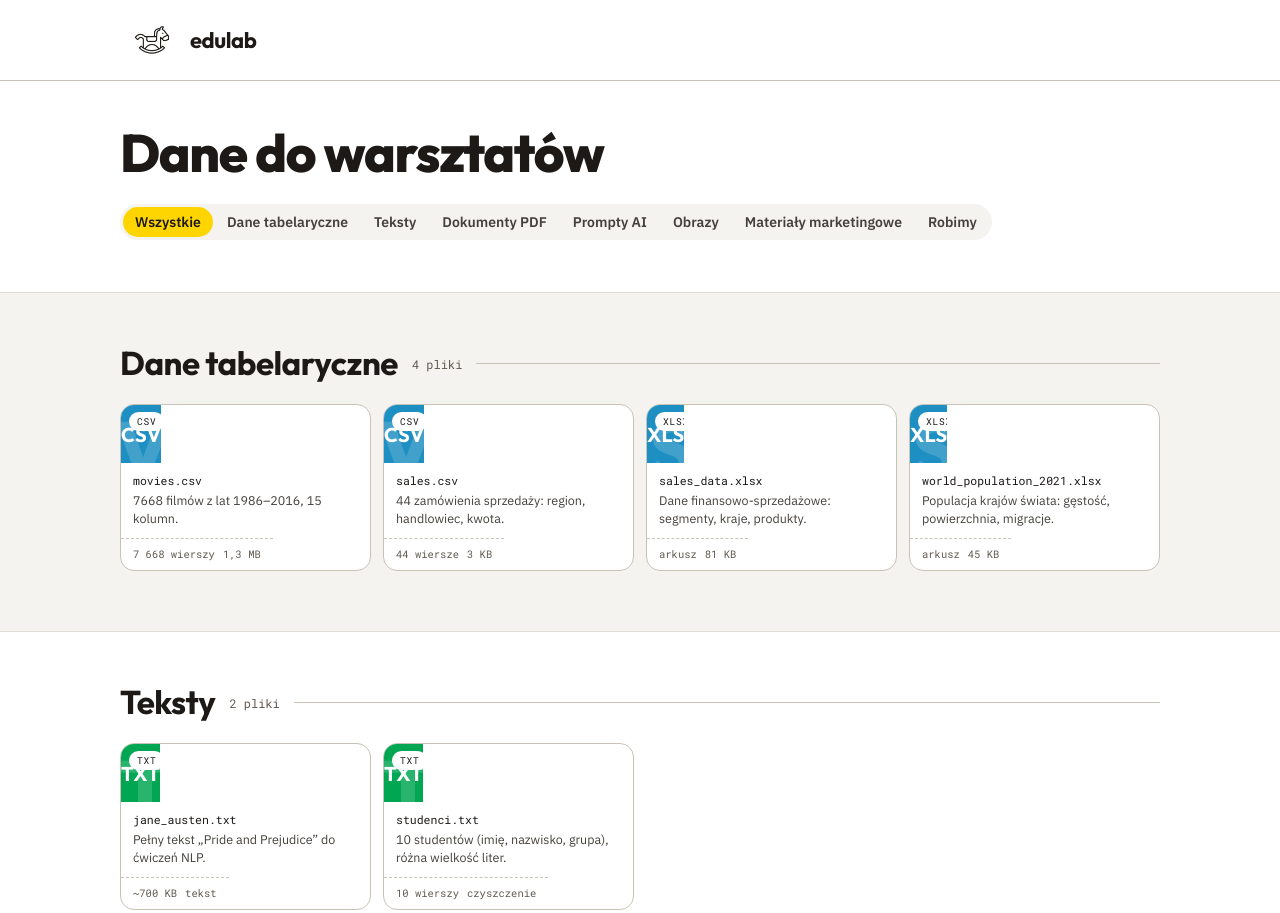
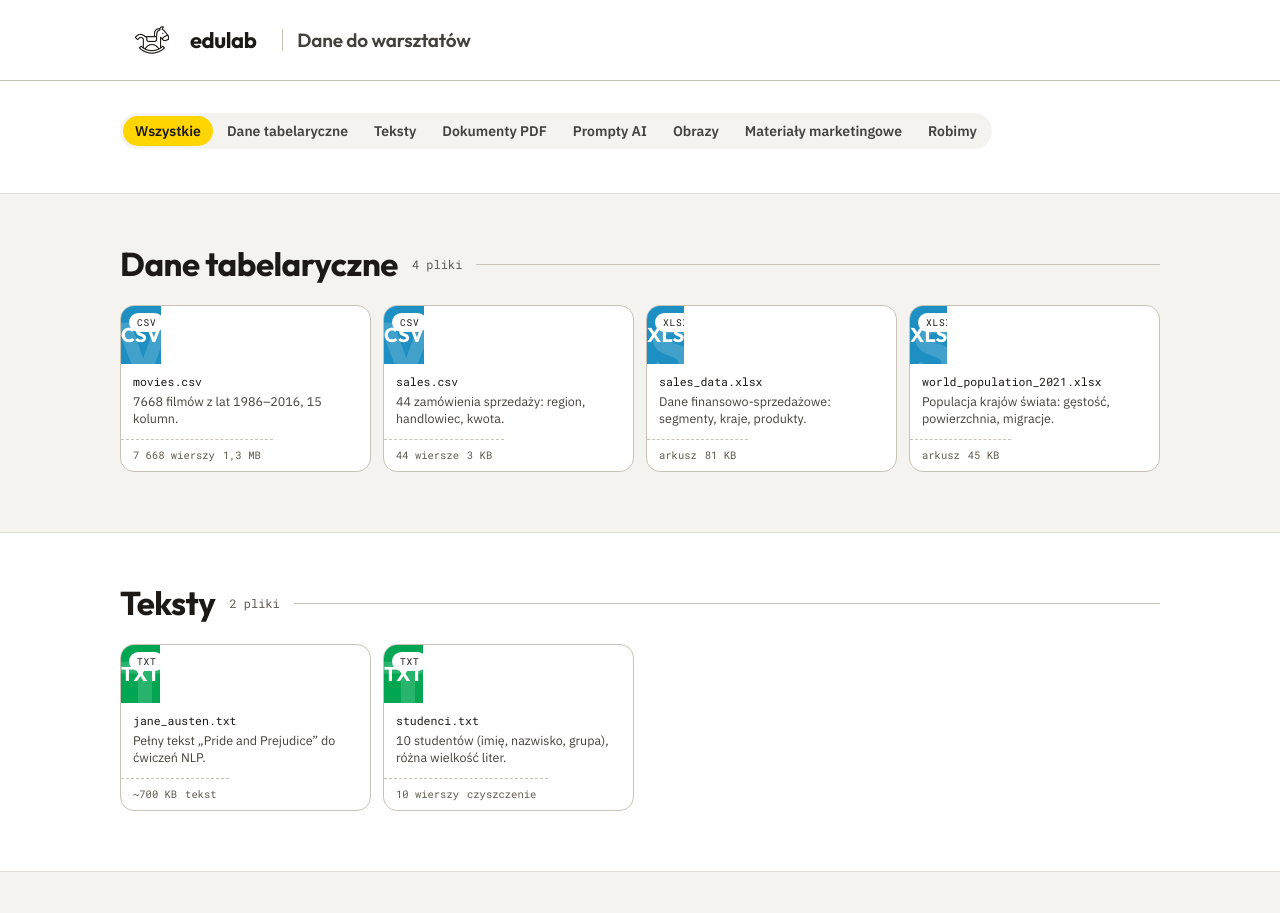
Before and after one commit to workszop/data, a plain HTML site: page index.html in a window 1280 px wide. Shown: the top 913 px of the page. Drawn offline with Linux system fonts and the light colour scheme.

Commit message:
Move app title into the edulab top bar
Co-Authored-By: Claude Opus 5.5 <noreply@anthropic.com>

```diff
--- a/index.html
+++ b/index.html
@@ -30,20 +30,20 @@
   }
   .edu-logo { width: 64px; height: 64px; display: block; margin-right: -6px; }
   .edu-wordmark { font-family: var(--font-display); font-weight: 700; font-size: 22px; letter-spacing: -.02em; color: var(--ink); }
+  .edu-app-title {
+    margin: 0 0 0 14px; padding-left: 14px; border-left: 1px solid var(--line-2, #d9d3c7);
+    font-family: var(--font-display); font-weight: 600; font-size: 19px; letter-spacing: -.01em; line-height: 1.2;
+    color: var(--ink-2, #4a4540); white-space: nowrap; overflow: hidden; text-overflow: ellipsis; min-width: 0; flex: 0 1 auto;
+  }
 
   /* ─── Layout shell ─── */
   main { margin: 0; padding: 0; }
 
   /* ─── Page header ─── */
-  .page-head { max-width: 1100px; margin: 0 auto; padding: 44px 30px 52px; text-align: left; }
-  .app-title {
-    font-family: var(--font-display); font-weight: 800;
-    font-size: clamp(2.3rem, 5vw, 3.3rem); letter-spacing: -.025em;
-    line-height: 1.05; color: var(--ink); margin: 0;
-  }
+  .page-head { max-width: 1100px; margin: 0 auto; padding: 32px 30px 44px; text-align: left; }
 
   /* ─── Filters (segmented toggle) ─── */
-  .toolbar { display: flex; justify-content: flex-start; margin: 24px 0 0; }
+  .toolbar { display: flex; justify-content: flex-start; margin: 0; }
   .edu-seg { display: inline-flex; flex-wrap: wrap; justify-content: flex-start; gap: 2px; padding: 3px; background: var(--paper-2); border-radius: var(--r-pill); }
   .edu-seg button {
     border: none; background: transparent; padding: 6px 12px; border-radius: var(--r-pill);
@@ -209,7 +209,8 @@
     .cat-head { flex-wrap: wrap; }
     .cat-action { margin-left: 0; }
     .edu-header-inner { padding: 6px 16px; }
-    .page-head { padding: 28px 16px 36px; }
+    .page-head { padding: 22px 16px 32px; }
+    .edu-app-title { font-size: 15px; margin-left: 10px; padding-left: 10px; }
     .cat-section { padding: 36px 0 44px; }
     .cat-section > .wrap { padding: 0 16px; }
     .cat-head::after { display: none; }
@@ -226,11 +227,11 @@
 <header class="edu-header"><div class="edu-header-inner">
   <img class="edu-logo" alt="edulab" src="edulab-mark-ink.png">
   <span class="edu-wordmark">edulab</span>
+  <h1 class="edu-app-title">Dane do warsztatów</h1>
 </div></header>
 
 <main>
   <div class="page-head">
-    <h1 class="app-title">Dane do warsztatów</h1>
     <div class="toolbar"><div class="edu-seg" id="filters" role="group" aria-label="Filtr kategorii"></div></div>
   </div>
 
```
